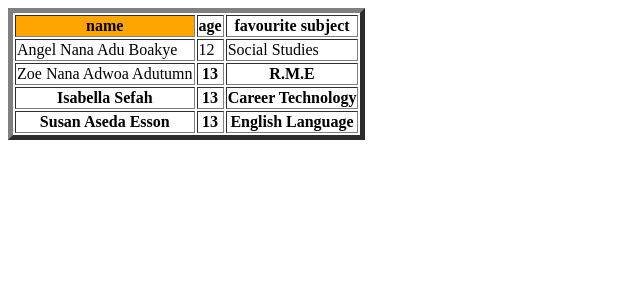
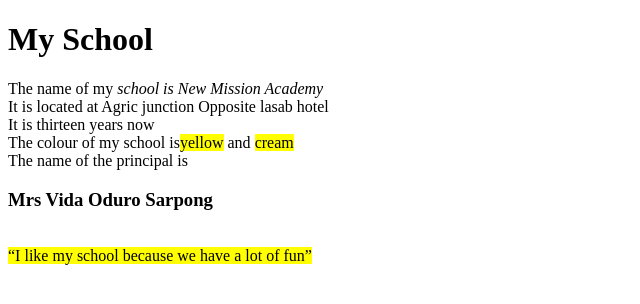
Before and after one commit to Ama-design955/Web-Development, a plain HTML site: page index.html in a window 1280 px wide. Shown: the whole page, without its empty margins (0-640 px from the left). Drawn offline with Linux system fonts and the light colour scheme.

Commit message:
Add files via upload

```diff
--- a/index.html
+++ b/index.html
@@ -1,37 +1,15 @@
 <!DOCTYPE html>
-<html lang="en">
+<html>
 <head>
-    <meta charset="UTF-8">
-    <meta name="viewport" content="width=device-width, initial-scale=1.0">
-    <title>Document</title>
+<title>My School's Webpage</title>
 </head>
 <body>
-   <table border="5" bgcolour="pink"
-   <tr>
-   <th bgcolor="orange" border="10">name</th>
-   <th>age</th>
-   <th>favourite subject</th>
-   </tr>
-   <tr>
-    <td>Angel Nana Adu Boakye</td>
-    <td>12</td>
-    <td>Social Studies</td>
-   </tr>
-   <tr>
-    <td>Zoe Nana Adwoa Adutumn</td>
-    <th>13</th>
-    <th>R.M.E</th>
-   </tr>
-   <tr>
-    <th>Isabella Sefah</th>
-    <th>13</th>
-    <th>Career Technology</th>
-   </tr>
-   <tr>
-    <th>Susan Aseda Esson</th>
-    <th>13</th>
-    <th>English Language</th>
-   </tr>
-</table>
+<h1>My School</h1>
+The name of my <i>school is New Mission Academy</i><br>
+It is located at Agric junction Opposite lasab hotel<br>
+It is thirteen years now<br>
+The colour of my school is<mark>yellow</mark> and <mark>cream</mark><br>
+The name of the principal is <h3>Mrs Vida Oduro Sarpong</h3><br>
+<mark><q>I like my school because we have a lot of fun</mark></q>
 </body>
 </html>
```
